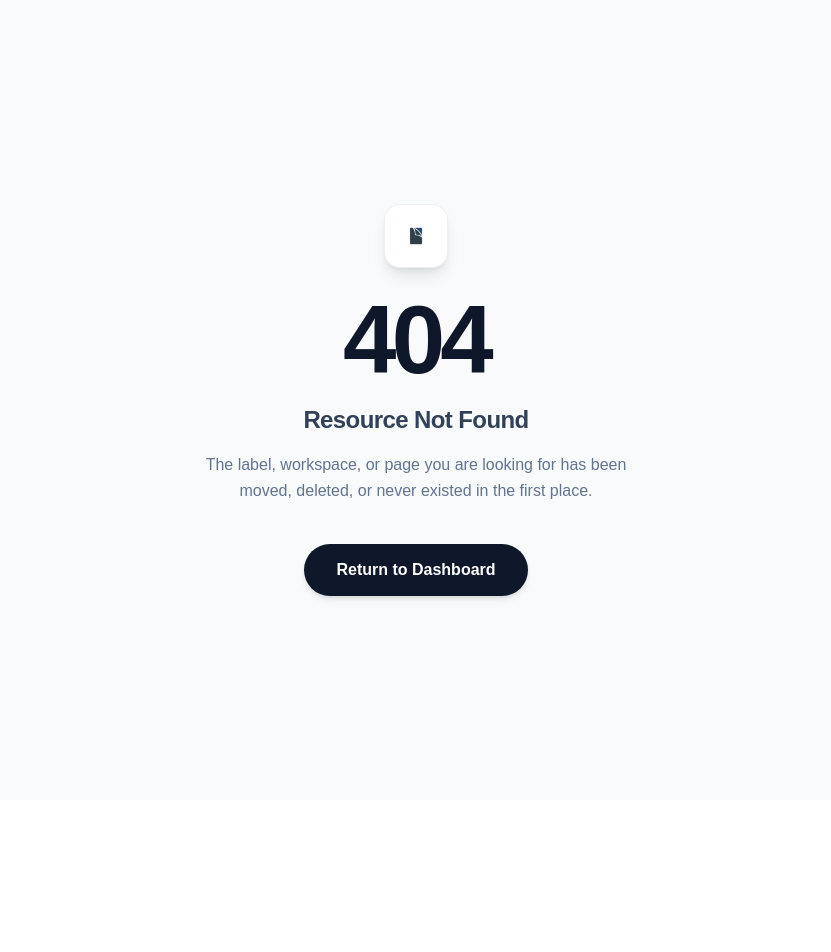
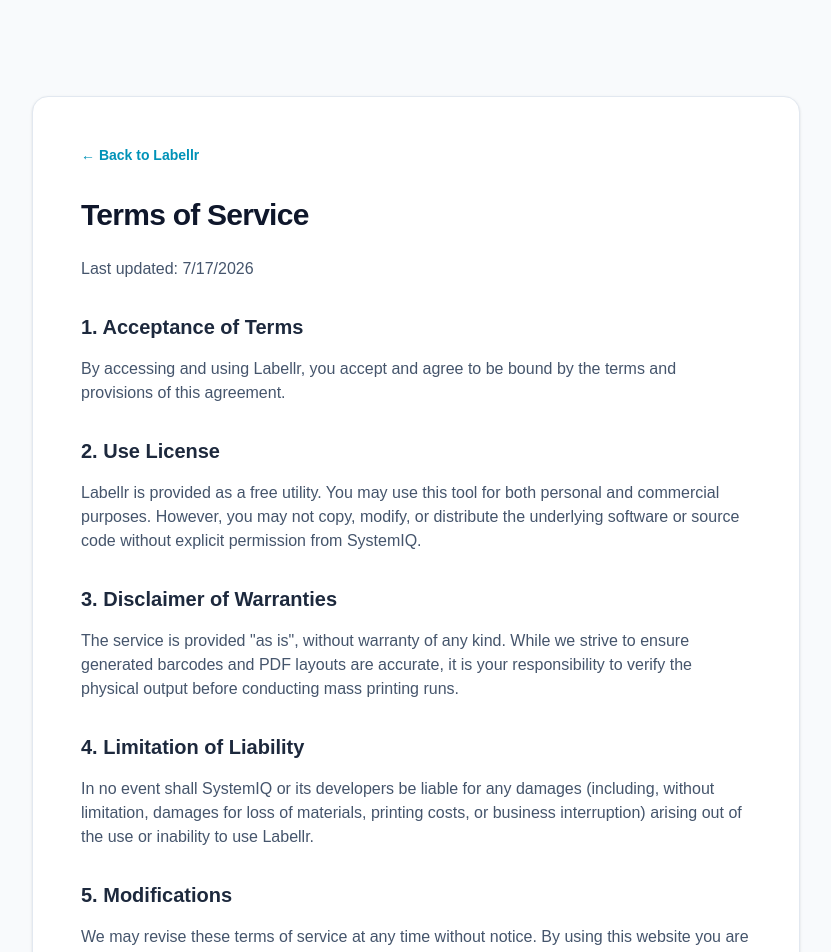
Before and after one commit to Systemiq-in/lebellr, a Next.js app: page /terms in a window 1280 px wide. Before the commit this address had no page. Shown: the top 952 px of the page, without its empty margins (224-1055 px from the left). Before the commit the page ends 800 px from the top, so only its background shows below. Built offline with nearby package versions, Linux system fonts and the light colour scheme.

Commit message:
Add Privacy Policy and Terms of Service

```diff
--- a/src/app/page.tsx
+++ b/src/app/page.tsx
@@ -208,8 +208,13 @@ export default function LandingPage() {
           <p className="text-sm font-medium max-w-md leading-relaxed text-slate-500">
             The free, privacy-first, industrial-grade label design studio. Developed and engineered by <a href="https://systemiq.in" target="_blank" rel="noopener noreferrer" className="text-slate-300 font-bold hover:text-cyan-400 transition-colors underline decoration-slate-600 underline-offset-4">SystemIQ.in</a>.
           </p>
-          <div className="text-xs text-slate-600 font-semibold mt-4">
-            &copy; {new Date().getFullYear()} SystemIQ.in. All rights reserved.
+          <div className="flex flex-col md:flex-row items-center gap-4 text-xs text-slate-600 font-semibold mt-4">
+            <span>&copy; {new Date().getFullYear()} SystemIQ.in. All rights reserved.</span>
+            <span className="hidden md:inline text-slate-700">&bull;</span>
+            <div className="flex gap-4">
+              <Link href="/privacy" className="hover:text-cyan-600 transition-colors">Privacy Policy</Link>
+              <Link href="/terms" className="hover:text-cyan-600 transition-colors">Terms of Service</Link>
+            </div>
           </div>
         </div>
       </footer>
--- /dev/null
+++ b/src/app/privacy/page.tsx
@@ -0,0 +1,42 @@
+import Link from 'next/link';
+
+export const metadata = {
+  title: 'Privacy Policy',
+};
+
+export default function PrivacyPolicy() {
+  return (
+    <div className="min-h-screen bg-slate-50 py-24 px-6">
+      <div className="max-w-3xl mx-auto bg-white p-8 md:p-12 rounded-2xl shadow-sm border border-slate-200">
+        <Link href="/" className="text-sm font-bold text-cyan-600 hover:text-cyan-700 flex items-center gap-2 mb-8">
+          &larr; Back to Labellr
+        </Link>
+        <h1 className="text-3xl font-black tracking-tight text-slate-900 mb-6">Privacy Policy</h1>
+
+        <div className="prose prose-slate max-w-none">
+          <p className="text-slate-600 font-medium">Last updated: {new Date().toLocaleDateString()}</p>
+
+          <h2 className="text-xl font-bold text-slate-800 mt-8 mb-4">1. Zero Data Collection Promise</h2>
+          <p className="text-slate-600 mb-4">
+            Labellr is designed from the ground up to be 100% privacy-first. We do not collect, store, transmit, or process any of your label data, inventory spreadsheets, or PDF outputs on our servers.
+          </p>
+
+          <h2 className="text-xl font-bold text-slate-800 mt-8 mb-4">2. Local Browser Processing</h2>
+          <p className="text-slate-600 mb-4">
+            All operations, including CSV parsing, barcode generation, and PDF compilation, happen entirely locally within your web browser. When you upload a file to Labellr, it never leaves your computer.
+          </p>
+
+          <h2 className="text-xl font-bold text-slate-800 mt-8 mb-4">3. Analytics and Tracking</h2>
+          <p className="text-slate-600 mb-4">
+            We use basic, privacy-friendly analytics to count page views and understand general usage trends. These analytics do not track individual users, do not use invasive cookies, and cannot see the content of what you design.
+          </p>
+
+          <h2 className="text-xl font-bold text-slate-800 mt-8 mb-4">4. Contact</h2>
+          <p className="text-slate-600 mb-4">
+            If you have any questions about this Privacy Policy, please contact us at <a href="https://systemiq.in" className="text-cyan-600 font-bold hover:underline">SystemIQ.in</a>.
+          </p>
+        </div>
+      </div>
+    </div>
+  );
+}
--- a/src/app/sitemap.ts
+++ b/src/app/sitemap.ts
@@ -11,8 +11,20 @@ export default function sitemap(): MetadataRoute.Sitemap {
     {
       url: 'https://lebellr.systemiq.in/studio',
       lastModified: new Date(),
-      changeFrequency: 'daily',
+      changeFrequency: 'weekly',
       priority: 0.9,
+    },
+    {
+      url: 'https://lebellr.systemiq.in/privacy',
+      lastModified: new Date(),
+      changeFrequency: 'monthly',
+      priority: 0.5,
+    },
+    {
+      url: 'https://lebellr.systemiq.in/terms',
+      lastModified: new Date(),
+      changeFrequency: 'monthly',
+      priority: 0.5,
     },
   ];
 }
--- /dev/null
+++ b/src/app/terms/page.tsx
@@ -0,0 +1,47 @@
+import Link from 'next/link';
+
+export const metadata = {
+  title: 'Terms of Service',
+};
+
+export default function TermsOfService() {
+  return (
+    <div className="min-h-screen bg-slate-50 py-24 px-6">
+      <div className="max-w-3xl mx-auto bg-white p-8 md:p-12 rounded-2xl shadow-sm border border-slate-200">
+        <Link href="/" className="text-sm font-bold text-cyan-600 hover:text-cyan-700 flex items-center gap-2 mb-8">
+          &larr; Back to Labellr
+        </Link>
+        <h1 className="text-3xl font-black tracking-tight text-slate-900 mb-6">Terms of Service</h1>
+
+        <div className="prose prose-slate max-w-none">
+          <p className="text-slate-600 font-medium">Last updated: {new Date().toLocaleDateString()}</p>
+
+          <h2 className="text-xl font-bold text-slate-800 mt-8 mb-4">1. Acceptance of Terms</h2>
+          <p className="text-slate-600 mb-4">
+            By accessing and using Labellr, you accept and agree to be bound by the terms and provisions of this agreement.
+          </p>
+
+          <h2 className="text-xl font-bold text-slate-800 mt-8 mb-4">2. Use License</h2>
+          <p className="text-slate-600 mb-4">
+            Labellr is provided as a free utility. You may use this tool for both personal and commercial purposes. However, you may not copy, modify, or distribute the underlying software or source code without explicit permission from SystemIQ.
+          </p>
+
+          <h2 className="text-xl font-bold text-slate-800 mt-8 mb-4">3. Disclaimer of Warranties</h2>
+          <p className="text-slate-600 mb-4">
+            The service is provided &quot;as is&quot;, without warranty of any kind. While we strive to ensure generated barcodes and PDF layouts are accurate, it is your responsibility to verify the physical output before conducting mass printing runs.
+          </p>
+
+          <h2 className="text-xl font-bold text-slate-800 mt-8 mb-4">4. Limitation of Liability</h2>
+          <p className="text-slate-600 mb-4">
+            In no event shall SystemIQ or its developers be liable for any damages (including, without limitation, damages for loss of materials, printing costs, or business interruption) arising out of the use or inability to use Labellr.
+          </p>
+
+          <h2 className="text-xl font-bold text-slate-800 mt-8 mb-4">5. Modifications</h2>
+          <p className="text-slate-600 mb-4">
+            We may revise these terms of service at any time without notice. By using this website you are agreeing to be bound by the current version of these terms.
+          </p>
+        </div>
+      </div>
+    </div>
+  );
+}
```
